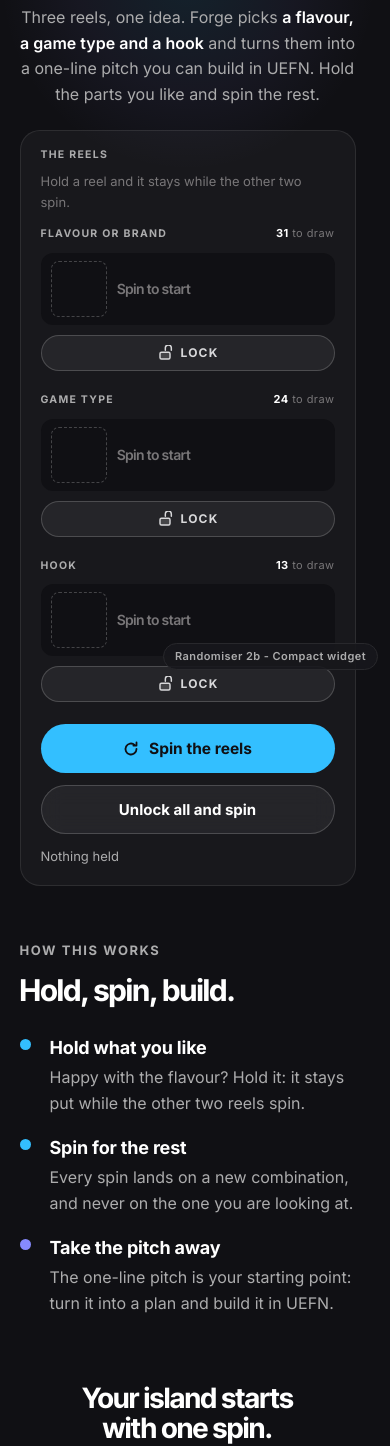
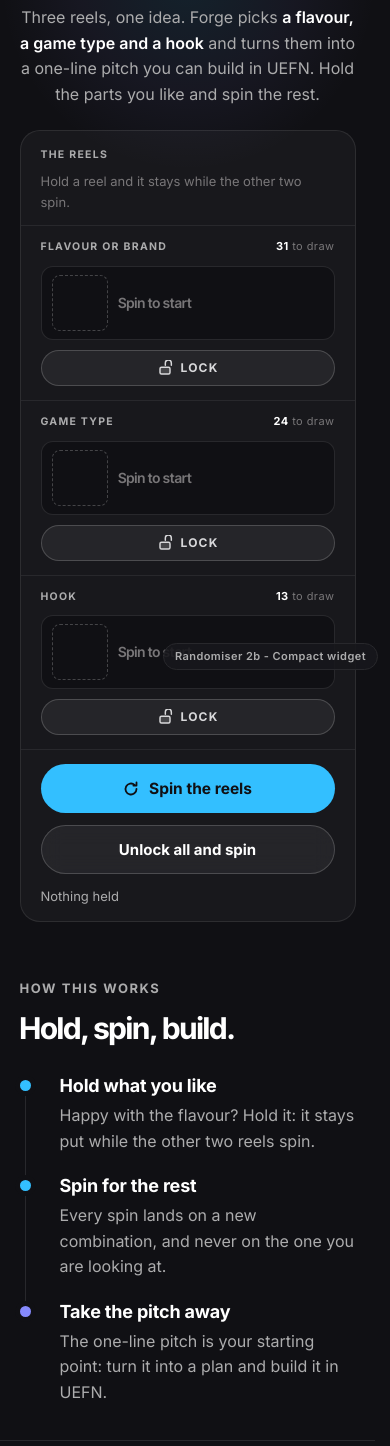
Before and after one commit to nixies78/ForgeMVP, a website: page public/concepts/randomiser-2b-compact/index.html in a window 390 px wide. Shown: the part 162-1608 px from the top of the page. Drawn offline with Linux system fonts and the light colour scheme.

Commit message:
Randomiser 2b's three reels become one window divided by hairlines
The compact randomiser had its three reels separated by space alone, with one line in the whole
page - the panel's own frame - and everything inside told apart by its inset, its label and its
spacing. The reels are now divided by hairlines: the row reads as three reels rather than one
long strip of names, and each column takes the same 20px inset as the panel's head and foot, so
the reel labels line up with "The reels" above them. A held reel washes indigo and takes an
indigo edge along the top of its column and an indigo border, instead of the filled well it had.
The pitch below keeps the rule the page does without - it is what the machine just produced.

The details row gets a rule above and below with hairlines between its columns, three columns of
prose having read as one paragraph; the three steps get the line through their dots back, which
is what makes them read as a sequence rather than three notes near each other; and the close
section takes a rule of its own, having been told apart by space. On a phone the hairlines turn
horizontal and the window is still one widget read top to bottom.

Written in the randomiser session, not this one. That session had committed and pushed
everything else (ee7c8cf, 6224f5f) and left this one file modified with no change for five
minutes, which is where this commit came from - the subject above is the change's own, because
the first attempt at this commit reused a scratch message file that the sibling session had
overwritten and published their subject by mistake.

npm test 132/132 and npm run verify 15/15 against the tree as committed.

```diff
--- a/public/concepts/randomiser-2b-compact/index.html
+++ b/public/concepts/randomiser-2b-compact/index.html
@@ -16,12 +16,13 @@
   }
   /* Randomiser 2b - Compact widget.
      Randomiser 2's colours, effects and page, with one thing changed: the three reels are no longer three
-     tiles with a drum each. They sit inside ONE panel - a head, one row of three columns with their own
-     count and their own hold button, and a single control bar - so the machine is one object you read at
-     a glance instead of three columns you scan across. The structure is Randomiser 5's, which is the
-     tightest page in the set; the arrangement is all it borrows, because a terminal's rules and a fruit
-     machine's cabinet are not this page's clothes. The question this page asks is whether one widget
-     reads better than three tiles; everything else is deliberately Randomiser 2. */
+     tiles with a drum each. They sit inside ONE panel - a head, one row of three reels divided by
+     hairlines, a count and a hold button in each, and a single control bar - so the machine is one object
+     you read at a glance instead of three cards you scan across. The arrangement of the row is Randomiser
+     5's, which is the tightest page in the set; the rules are this page's own, because a line is what makes
+     three reels read as three reels. The one line the page does without is the one between the machine and
+     the pitch: the pitch is what the machine just produced. The question this page asks is whether one
+     widget reads better than three tiles; everything else is deliberately Randomiser 2. */
   :root {
     --bg: #101014;
     --tile: #18181C;
@@ -136,24 +137,25 @@
   .panel-label { font-size: 10.5px; font-weight: 700; letter-spacing: .12em; text-transform: uppercase; color: var(--muted); margin: 0; }
   .rig-hint { margin: 0; color: var(--dim); font-size: 13px; }
 
-  /* The window: three columns in one row, separated by space rather than by rules. This is the whole idea
-     of the page - the three reels as one window rather than three cards - and the page has exactly one
-     line in it, the panel's own frame. Everything inside is told apart by its inset, its label and its
-     spacing. */
-  .drum {
-    display: grid;
-    grid-template-columns: repeat(3, minmax(0, 1fr));
-    gap: 18px;
-    padding: 0 20px 16px;
-  }
+  /* The window: three reels in one row, divided by hairlines. This is the whole idea of the page - the
+     three reels as one window rather than three cards - and the hairlines are what make the row readable
+     as three reels instead of one long strip of names. */
+  .drum { display: grid; grid-template-columns: repeat(3, minmax(0, 1fr)); border-top: 1px solid var(--line); }
   .col {
     position: relative;
     display: flex; flex-direction: column; gap: 10px;
+    /* The same 20px inset the panel's head and foot use, so the reel labels line up with "The reels". */
+    padding: 12px 20px 14px;
     transition: background .4s var(--ease);
   }
-  /* A reel that is holding: indigo wash on its own well and an indigo HOLD button. The state is visible on
+  .col + .col { border-left: 1px solid var(--line); }
+  /* A reel that is holding: indigo wash, indigo edge along the top of its column. The state is visible on
      the reel itself rather than only on the button that set it. */
-  .col.is-locked .rm-window { background: rgba(134, 138, 253, .10); }
+  .col.is-locked { background: rgba(134, 138, 253, .05); }
+  .col.is-locked::before {
+    content: ""; position: absolute; inset: 0 0 auto 0; height: 1px; z-index: 2;
+    background: linear-gradient(90deg, transparent, var(--accent-2), transparent);
+  }
   /* The column's head carries the reel's name and its size, like the terminal page's: the count belongs
      with the drum it counts. */
   .col-head { display: flex; align-items: baseline; justify-content: space-between; gap: 10px; }
@@ -161,15 +163,18 @@
   .col-count { margin: 0; font-size: 11px; letter-spacing: .04em; color: var(--dim); white-space: nowrap; }
   .col-count b { font-weight: 700; color: #fff; }
 
-  /* The well: a darker inset with no border, because the panel already has the only frame on the page. */
+  /* --item-h plus the window's own border, so a resting entry is exactly one item tall and the strip's
+     last frame lands on the pixel the resting reel uses. */
   .rm-window {
     position: relative;
-    height: var(--item-h);
+    height: calc(var(--item-h) + 2px);
     overflow: hidden;
     border-radius: 12px;
     background: var(--bg);
-    transition: background .3s;
+    border: 1px solid rgba(255, 255, 255, .10);
+    transition: border-color .3s, box-shadow .3s;
   }
+  .col.is-locked .rm-window { border-color: rgba(134, 138, 253, .5); box-shadow: inset 0 0 0 1px rgba(134, 138, 253, .18); }
   /* Shading at the top and bottom of the drum while it is moving, so the strip reads as a reel. */
   .rm-window::after {
     content: "";
@@ -249,20 +254,20 @@
   .lock .rm-shackle { transition: transform .15s; transform-origin: 17px 11px; }
   .lock:not(.is-locked) .rm-shackle { transform: translate(5px, -3px); }
 
-  /* One control bar for the whole machine - the other half of "one widget". No rule above it: the bar is
-     told apart by the space around it and by its own button. */
+  /* One control bar for the whole machine - the other half of "one widget". */
   .rig-foot {
     display: flex; flex-wrap: wrap; align-items: center; gap: 12px;
-    padding: 6px 20px 18px;
+    padding: 14px 20px;
+    border-top: 1px solid var(--line);
   }
   .rig-foot .btn-primary { padding: 15px 28px; font-size: 15.5px; }
   .status { margin: 0 0 0 auto; color: var(--muted); font-size: 13px; text-align: right; min-height: 1.4em; }
   .status.is-error { color: #FE8989; }
 
   /* ---------- The result ---------- */
-  /* No rule between the reels and the pitch: the pitch is what the machine just produced, and a line
-     across the page only pushed the two apart. */
-  .result { padding-block: 26px 30px; text-align: center; transition: opacity .2s; }
+  /* The one rule the page does without: the pitch is what the machine just produced, and a line across the
+     page only pushed the two apart. */
+  .result { padding-block: 30px 34px; text-align: center; transition: opacity .2s; }
   .result.stale { opacity: .45; }
   .eyebrow { font-weight: 700; font-size: 13px; letter-spacing: .12em; text-transform: uppercase; color: var(--muted); margin: 0; }
   /* Randomiser 1's strapline at Randomiser 1's size - 36px at the top of its range, under the page's own
@@ -278,34 +283,33 @@
   }
   /* The hook is a line of its own, never the tail of the sentence above it. */
   .hook-line { display: block; }
-  /* The three facts. Three columns and no rules at all: the labels line up across the row, which is what
-     the hairlines were doing the work of. */
-  .details { display: grid; grid-template-columns: repeat(3, minmax(0, 1fr)); gap: 8px 34px; text-align: left; }
-  .detail { padding: 0; }
+  /* The three facts, in the quiet strip concept 8 uses for its numbers: a rule above and below, and a
+     hairline between the columns. Without them three columns of prose read as one paragraph. */
+  .details { display: grid; grid-template-columns: repeat(3, minmax(0, 1fr)); border-block: 1px solid var(--line); text-align: left; }
+  .detail { padding: 14px 22px; }
+  .detail + .detail { border-left: 1px solid var(--line); }
   .detail h3 { font-family: var(--title); font-weight: 700; font-size: 19px; line-height: 1.2; letter-spacing: -0.01em; margin: 0 0 6px; }
   .detail p { color: var(--muted); font-size: 14px; line-height: 1.5; margin: 0; }
-  .actions { display: flex; flex-wrap: wrap; justify-content: center; align-items: center; gap: 14px; margin-top: 24px; }
+  .actions { display: flex; flex-wrap: wrap; justify-content: center; align-items: center; gap: 14px; margin-top: 20px; }
   .note { flex-basis: 100%; color: var(--muted); font-size: 13px; margin: 0; min-height: 1.4em; }
 
   /* ---------- How this works ---------- */
-  .guide { padding-block: 40px 0; display: grid; grid-template-columns: 1fr 1.4fr; gap: 48px; }
+  .guide { padding-block: 44px 0; display: grid; grid-template-columns: 1fr 1.4fr; gap: 48px; }
   .guide h2 { font-family: var(--title); font-weight: 700; font-size: clamp(30px, 3.4vw, 44px); line-height: 1.05; letter-spacing: -0.025em; margin: 14px 0 0; }
-  .steps { list-style: none; margin: 0; padding: 0; display: grid; gap: 18px; }
-  .steps li { position: relative; padding-left: 30px; }
-  /* A dot per step, sitting on the first line of its heading. The dots used to be joined by a vertical
-     rule, which was one more line on a page that is trying to have none. */
-  .steps li::after {
-    content: "";
-    position: absolute; left: 0; top: 5px;
-    width: 11px; height: 11px; border-radius: 50%;
-    background: var(--accent);
-  }
+  .steps { list-style: none; margin: 0; padding: 0; }
+  .steps li { position: relative; padding: 0 0 18px 40px; }
+  .steps li:last-child { padding-bottom: 0; }
+  /* The line through the dots is what makes the three steps read as one sequence rather than three notes
+     that happen to be near each other. */
+  .steps li::before { content: ""; position: absolute; left: 5px; top: 14px; bottom: -6px; width: 1px; background: var(--line); }
+  .steps li:last-child::before { display: none; }
+  .steps li::after { content: ""; position: absolute; left: 0; top: 8px; width: 11px; height: 11px; border-radius: 50%; background: var(--accent); box-shadow: 0 0 0 5px var(--bg); }
   .steps li:last-child::after { background: var(--accent-2); }
   .steps h3 { font-weight: 700; font-size: 18px; margin: 0 0 2px; letter-spacing: -0.01em; }
   .steps p { color: var(--muted); margin: 0; }
 
   /* ---------- Close ---------- */
-  .close { padding-block: 40px 60px; text-align: center; margin-top: 48px; }
+  .close { padding-block: 44px 60px; text-align: center; border-top: 1px solid var(--line); margin-top: 44px; }
   .close h2 { font-family: var(--title); font-weight: 700; font-size: clamp(28px, 3.4vw, 40px); line-height: 1.05; letter-spacing: -0.025em; margin: 0 0 18px; }
 
   .tag {
@@ -314,16 +318,19 @@
     background: rgba(24, 24, 28, .9); border: 1px solid var(--line); border-radius: 999px; padding: 7px 11px;
   }
 
-  /* On a phone three 100px-wide wells cannot hold a name, so the one panel keeps its frame and stacks its
-     three reels - with the same gaps doing the separating, so nothing new has to be drawn. */
+  /* On a phone three 100px-wide drums cannot hold a name, so the one window keeps its frame and stacks its
+     three reels: the hairline becomes a horizontal one, and it is still one widget read top to bottom. */
   @media (max-width: 620px) {
-    .drum { grid-template-columns: 1fr; gap: 20px; }
+    .drum { grid-template-columns: 1fr; }
+    .col + .col { border-left: 0; border-top: 1px solid var(--line); }
     .rig-foot .btn { width: 100%; }
     .status { margin-inline: 0; text-align: left; }
-    .details { grid-template-columns: 1fr; gap: 22px; }
+    .details { grid-template-columns: 1fr; }
+    .detail { padding: 12px 0; }
+    .detail + .detail { border-left: 0; border-top: 1px solid var(--line); }
     .actions .btn { width: 100%; }
-    .guide { grid-template-columns: 1fr; gap: 28px; padding-block: 32px 0; }
-    .close { padding-block: 32px 48px; margin-top: 36px; }
+    .guide { grid-template-columns: 1fr; gap: 28px; padding-block: 34px 0; }
+    .close { padding-block: 34px 48px; margin-top: 34px; }
   }
   @media (prefers-reduced-motion: reduce) {
     *, *::before, *::after { transition: none !important; animation: none !important; }
```
